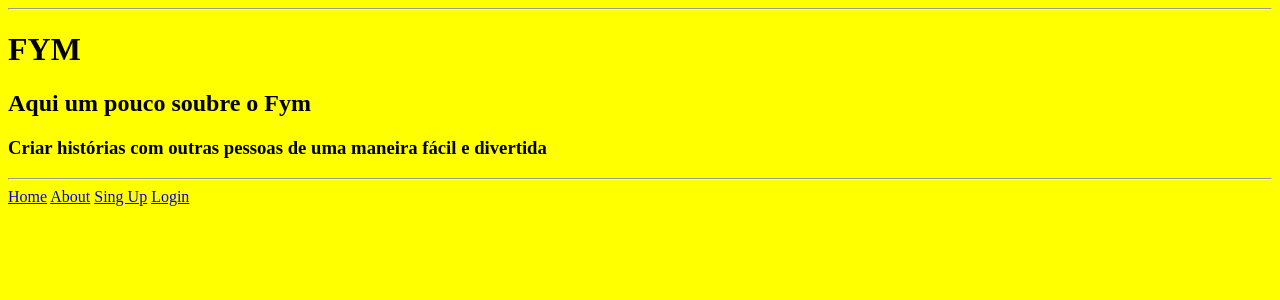
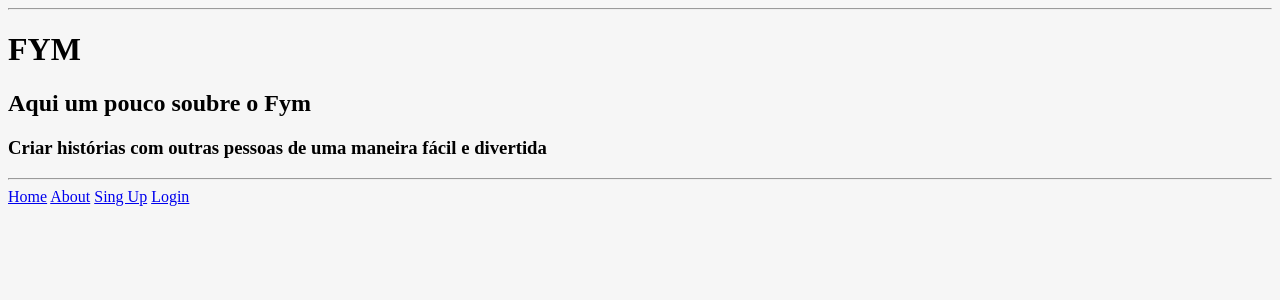
Before and after one commit to gbo42/fym, a Django app: page /fym/about/ in a window 1280 px wide. Shown: the top 300 px of the page. Run offline with Django 3.2, Linux system fonts and the light colour scheme.

Commit message:
Design Start

```diff
--- a/fym/views.py
+++ b/fym/views.py
@@ -1,5 +1,5 @@
 from django.shortcuts import render
-from fym.models import Trilha, Bloco
+from fym.models import Trilha, Bloco, Usuario
 from fym.forms import UserForm, UsuarioForm, TrilhaForm, BlocoForm
 from django.contrib.auth import authenticate, login
 from django.http import HttpResponseRedirect, HttpResponse
@@ -11,7 +11,9 @@
 def index(request):
     dicio = {}
     dicio['trilhas'] = Trilha.objects.order_by('-id')[:5]
-
+    if request.user.is_authenticated():
+        user = request.user
+        dicio['usuario'] = Usuario.objects.get(user=user)
     response = render(request, 'fym/index.html', dicio)
     return response
 
--- a/static/css/estilos.css
+++ b/static/css/estilos.css
@@ -1,3 +1,18 @@
 body {
-    background-color: yellow;
+    background-color: rgba(170,170,170,0.1);
 }
+
+.top {
+	float: right;
+    margin:20px 10px 0px 0px;
+}
+
+
+hr {
+display: block;
+margin-before: 0.5em;
+margin-after: 0.5em;
+margin-start: auto;
+margin-end: auto;
+border-style: inset;
+border-width: 1px; }
--- a/templates/fym/base.html
+++ b/templates/fym/base.html
@@ -10,11 +10,15 @@
 	</head>
 
 	<body>
+		<header id="top">
+			{% if user.is_authenticated %}
+				<a class="top" href="{% url 'add_trilha' %}">Nova Trilha </a>
+				<p class="top" >Seja bem vindo(a) {{ usuario.apelido }}!</p>
+				<a class="top" href="{% url 'logout' %}">Logout</a>
+			{% endif %}
+		</header>
 
-		{% if user.is_authenticated %}
-			<a href="{% url 'add_trilha' %}">Nova Trilha </a>
-		{% endif %}
-		<hr />
+		<hr>
 
 		<div>
 			{% block body %}
@@ -27,7 +31,7 @@
 			<a href="{% url 'index' %}">Home</a>
 			<a href="{% url 'about' %}">About</a>
 			{% if user.is_authenticated %}
-				<a href="{% url 'logout' %}">Logout</a>
+
 			{% else %}
 				<a href="{% url 'signup' %}">Sing Up</a>
 				<a href="{% url 'login' %}">Login</a>
```
Also changed, not shown: 1 other file.
